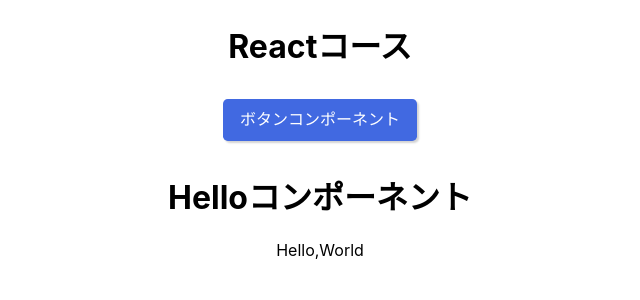
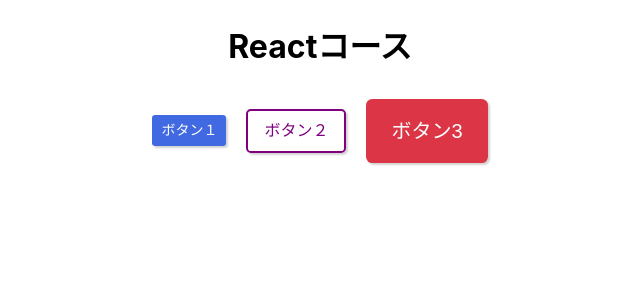
Before and after one commit to mashijifu/react-myapp, a React (Create React App) app: page / in a window 1280 px wide. Shown: the top 300 px of the page, without its empty margins (320-960 px from the left). Built offline with nearby package versions, Linux system fonts and the light colour scheme.

Commit message:
ボタンS/M/L

```diff
--- a/src/App.tsx
+++ b/src/App.tsx
@@ -1,17 +1,46 @@
 import React from 'react';
-import logo from './logo.svg';
 import './App.css';
 import Button from './components/Button';
-import Hello from './components/Hello';
 
 const App: React.FC = () => {
+  const onClickButtonFirst = (): void => {
+    alert('ボタン１をクリックしました！');
+  };
+
+  const onClickButtonSecond = (): void => {
+    alert('ボタン２をクリックしました！');
+  };
+
+  const onClickButtonThird = (): void => {
+    alert('ボタン３をクリックしました！');
+  };
+
   return (
     <div className="App">
       <h1>Reactコース</h1>
-      <Button />
-      <Hello />
+      <Button
+        text="ボタン１"
+        color="blueberry"
+        size="S"
+        isHollow={false}
+        onClickButton={onClickButtonFirst}
+      />
+      <Button
+        text="ボタン２"
+        color="grape"
+        size="M"
+        isHollow={true}
+        onClickButton={onClickButtonSecond}
+      />
+      <Button
+        text="ボタン3"
+        color="apple"
+        size="L"
+        isHollow={false}
+        onClickButton={onClickButtonThird}
+      />
     </div>
   );
-}
+};
 
 export default App;
--- a/src/components/Button.tsx
+++ b/src/components/Button.tsx
@@ -1,17 +1,27 @@
 import React from 'react';
 import '../styles/button.css';
 
-const Button: React.FC = () => {
-  const onClickButton = (): void => {
-    alert('Reactコースを順調に学習中！');
-  };
+interface Props {
+  text: string;
+  color: string;
+  size: string;
+  isHollow: boolean;
+  onClickButton: () => void;
+}
+
+const Button: React.FC<Props> = (props) => {
+  let className = "";
+  className += props.color;
+  className += props.isHollow ? 'Hollow' : '';
+  className += ' ';
+  className += props.size;
 
   return (
     <button
-      className="blueberry M"
-      onClick={onClickButton}
+      className={className}
+      onClick={props.onClickButton}
     >
-      ボタンコンポーネント
+      {props.text}
     </button>
   );
 };
```
